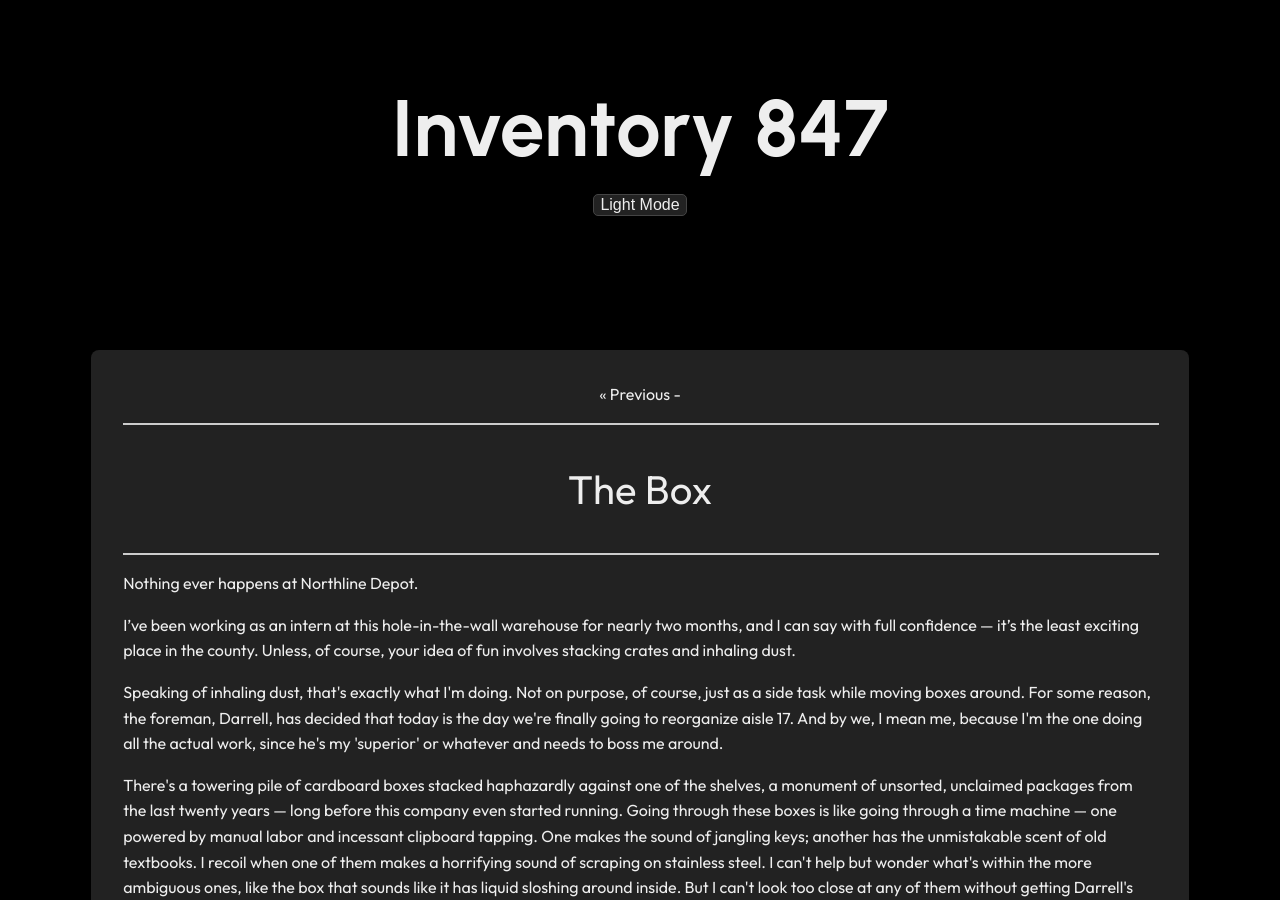
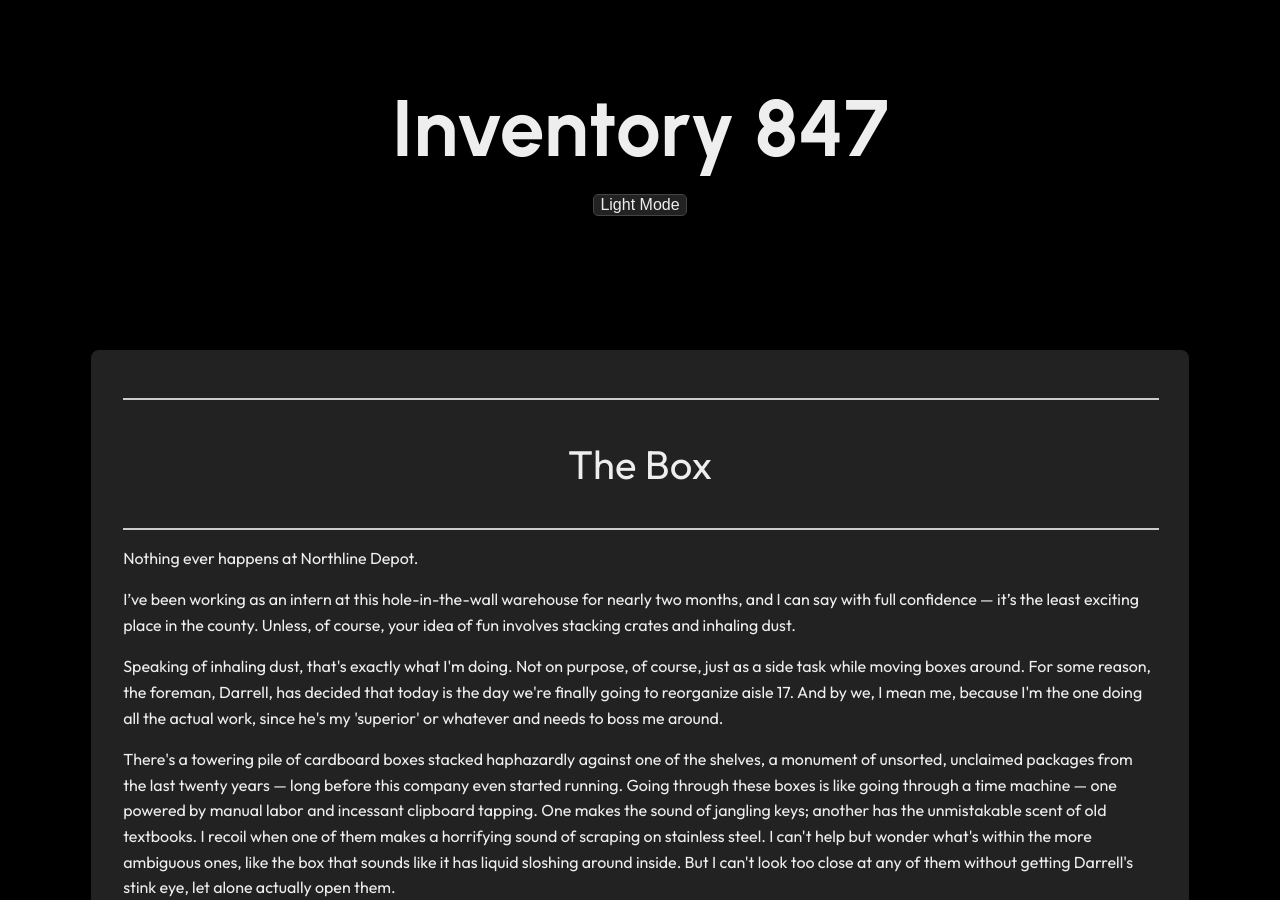
Before and after one commit to drizzleberry/drizzleberry.github.io, a Jekyll site: the page built from _episodes/the_box.html, in a window 1280 px wide and 900 px high. Built offline with Jekyll 4.4.1, drawn with Linux system fonts in a browser that asks for light colours.

Commit message:
Update default.html

```diff
--- a/_layouts/default.html
+++ b/_layouts/default.html
@@ -9,13 +9,11 @@
   {% include header.html %}
 
   <div id="main-content">
-    {% include nav.html position="top" %}
     <hr>
     <div class="title">{{ page.title }}</div>
     <hr>
     {{ content }}
     <hr>
-    {% include nav.html position="bottom" %}
   </div>
 
   {% include footer.html %}
```
